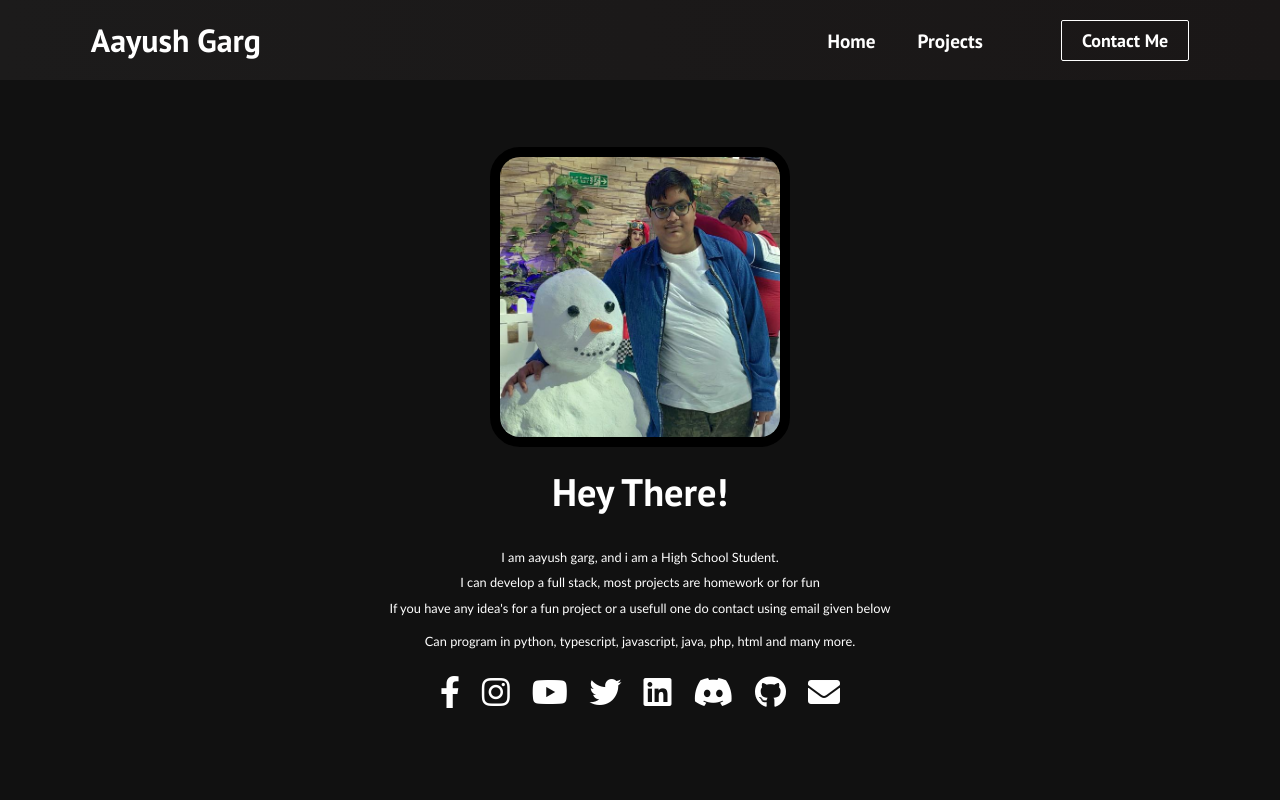
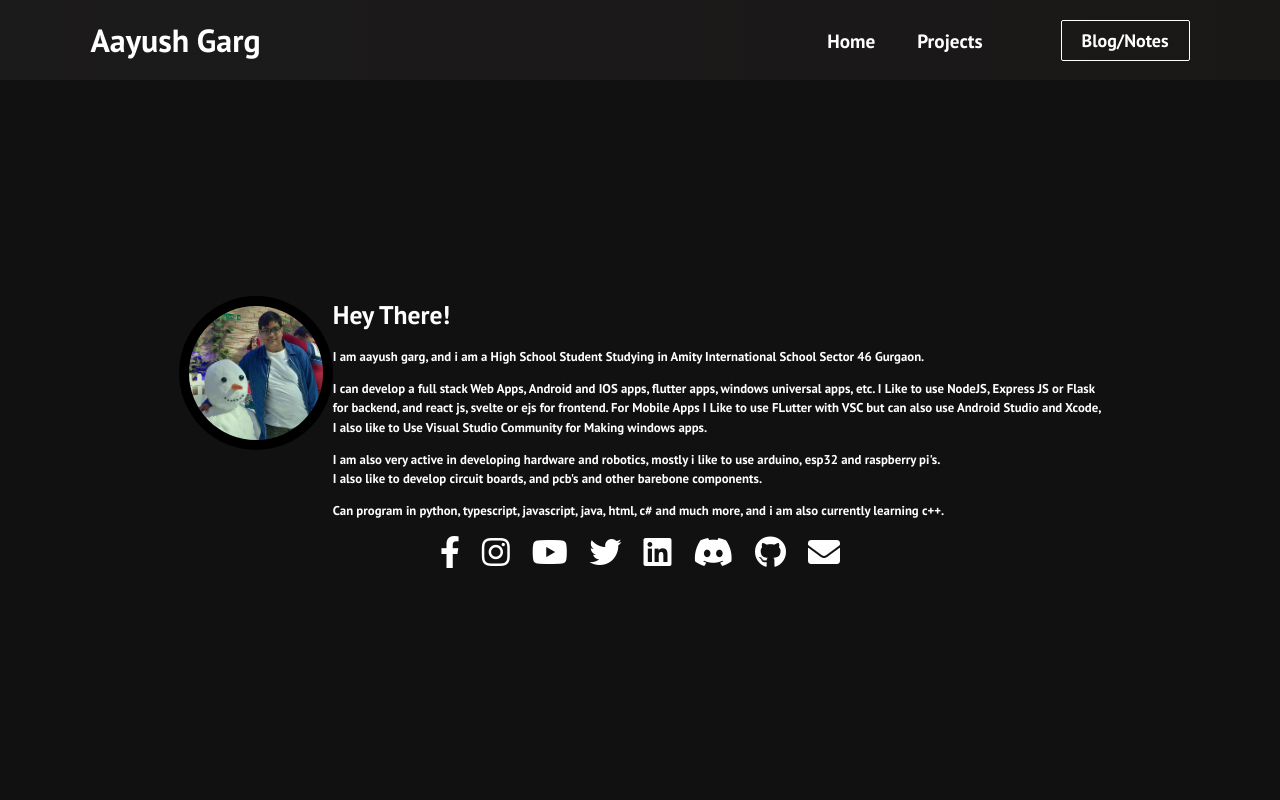
Before and after one commit to gamer-1478/website, a React (Create React App) app: page / in a window 1280 px wide. Shown: the top 800 px of the page. Built offline with nearby package versions, Linux system fonts and the light colour scheme.

Commit message:
g-update

```diff
--- a/src/Component/card/Cards.css
+++ b/src/Component/card/Cards.css
@@ -3,10 +3,10 @@
   background: #fff;
 }
 
-h1 {
+.cards h1{
   text-align: center;
+  margin-bottom: 1vw;
 }
-
 .cards__container {
   display: flex;
   flex-flow: column;
--- a/src/Component/herosection/HeroSection.css
+++ b/src/Component/herosection/HeroSection.css
@@ -7,6 +7,7 @@
   align-items: center;
   object-fit: contain;
   background-color: #111;
+  color: #fff;
 }
 
 .hero-container>h1 {
@@ -25,40 +26,25 @@
 }
 
 .aboutme {
-  display: block;
-  height: auto;
-  line-height: 90px;
-  align-items: center;
-  justify-content: center;
-  align-self: flex-start;
-  font-size: 3rem;
-  margin-left: auto;
-  margin-right: auto;
+  line-height: 3vw;
+  font-size: 2vw;
 }
 
 p {
-  line-height: 3vw;
+  line-height: 1.5vw;
 }
 
 .aboutme-image {
-  display: block;
-  height: 300px;
-  width: 300px;
-  line-height: 90px;
-  align-items: center;
-  justify-content: center;
-  align-self: flex-start;
-  font-size: 3rem;
-  margin-left: auto;
-  margin-right: auto;
-  border-radius: 30px;
+  height: 12vw;
+  width: 12vw;
+  border-radius: 100vw;
   border: 10px solid #000000;
 }
 
 .Text {
-  margin-top: 20px;
-  font-size: 1.4rem;
-  text-align: center;
+  margin-top: 1vw;
+  font-size: 1vw;
+  text-align: left;
 }
 
 .social-icon-link-about {
@@ -81,31 +67,42 @@ p {
   width: 400px;
 }
 
+.hero-desc-img-and-text-container {
+  display: flex;
+}
+
+.hero-desc-img-and-text {
+  width: 60vw;
+}
+
 hr {
   border: 10px solid black;
   border-radius: 5px;
 }
 
+.hero-desc-text {}
+
 @media screen and (max-width: 960px) {
   .aboutme-image {
-    height: 300px;
-    width: 300px;
+    height: 18vw;
+    width: 18vw;
+  }
+  .aboutme {
+    font-size: 4vw;
   }
   .hero-container>h1 {
     font-size: 6vw;
   }
-  .hero-container>p {
-    font-size: 3vw;
+  .Text {
+    font-size: 2vw;
     line-height: 3vw;
   }
 }
 
 @media screen and (max-width: 768px) {
-  .hero-container>h1 {
-    font-size: 10vw;
-  }
-  .hero-container>p {
-    font-size: 5vw;
+  .Text {
+    font-size: 3vw;
+    line-height: 3vw;
   }
   .btn-mobile {
     display: block;
--- a/src/Component/herosection/HeroSection.js
+++ b/src/Component/herosection/HeroSection.js
@@ -19,14 +19,28 @@ const openInNewTab = (url) => {
 function HeroSection() {
     return (
         <div className='hero-container' id='home'>
-            <img className='aboutme-image' src={myimg} alt='myImage' />
 
-            <h1 className='aboutme'>Hey There!</h1>
-            <p className='Text'> I am aayush garg, and i am a High School Student. <br></br>
-                I can develop a full stack, most projects are homework or for fun<br></br>
-                If you have any idea's for a fun project or a usefull one do contact using email given below</p>
-            <p className='Text'>Can program in python, typescript, javascript, java, php, html and many more.
-            </p>
+
+            <div className='hero-desc-img-and-text-container'>
+                <img className='aboutme-image' src={myimg} alt='myImage' />
+                <div className='hero-desc-img-and-text'>
+                    <h1 className='aboutme'>Hey There!</h1>
+
+                    <div className='hero-desc-text'>
+                        <p className='Text'>
+                            I am aayush garg, and i am a High School Student Studying in Amity International School Sector 46 Gurgaon.</p>
+                        <p className='Text'>
+                            I can develop a full stack Web Apps, Android and IOS apps, flutter apps, windows universal apps, etc.
+                            I Like to use NodeJS, Express JS or Flask for backend, and react js, svelte or ejs for frontend.
+                            For Mobile Apps I Like to use FLutter with VSC but can also use Android Studio and Xcode, I also like to Use Visual Studio Community for Making windows apps.<br></br></p>
+                        <p className='Text'>
+                            I am also very active in developing hardware and robotics, mostly i like to use arduino, esp32 and raspberry pi's.<br></br>
+                            I also like to develop circuit boards, and pcb's and other barebone components.<br></br></p>
+                        <p className='Text'>Can program in python, typescript, javascript, java, html, c# and much more, and i am also currently learning c++.</p>
+                    </div>
+                </div>
+            </div>
+
             <div className='socialIcons'>
                 <div className='social-icons-about-me'>
                     <p
@@ -81,7 +95,7 @@ function HeroSection() {
                     </p>
                 </div>
             </div>
-        </div>
+        </div >
     )
 }
 
--- a/src/Component/navigation/NavigationBar.js
+++ b/src/Component/navigation/NavigationBar.js
@@ -52,13 +52,13 @@ function NavigationBar() {
                             </NavHashLink>
                         </li>
                         <li>
-                            <HashLink to='/about-me#contact-me'
+                            <HashLink to='/notes'
                                 className='nav-links-mobile' onClick={closeMobileMenu}>
-                                Contant me
+                                Blog/Notes
                             </HashLink>
                         </li>
                     </ul>
-                    {button && <Button buttonStyle='btn--outline' offset='80' path='/about-me#contact-me'>Contact Me</Button>}
+                    {button && <Button buttonStyle='btn--outline' offset='80' path='/notes'>Blog/Notes</Button>}
                 </div>
             </nav>
         </>
```
Also changed, not shown: 1 other file (tests, documents, lock files or other folders).
